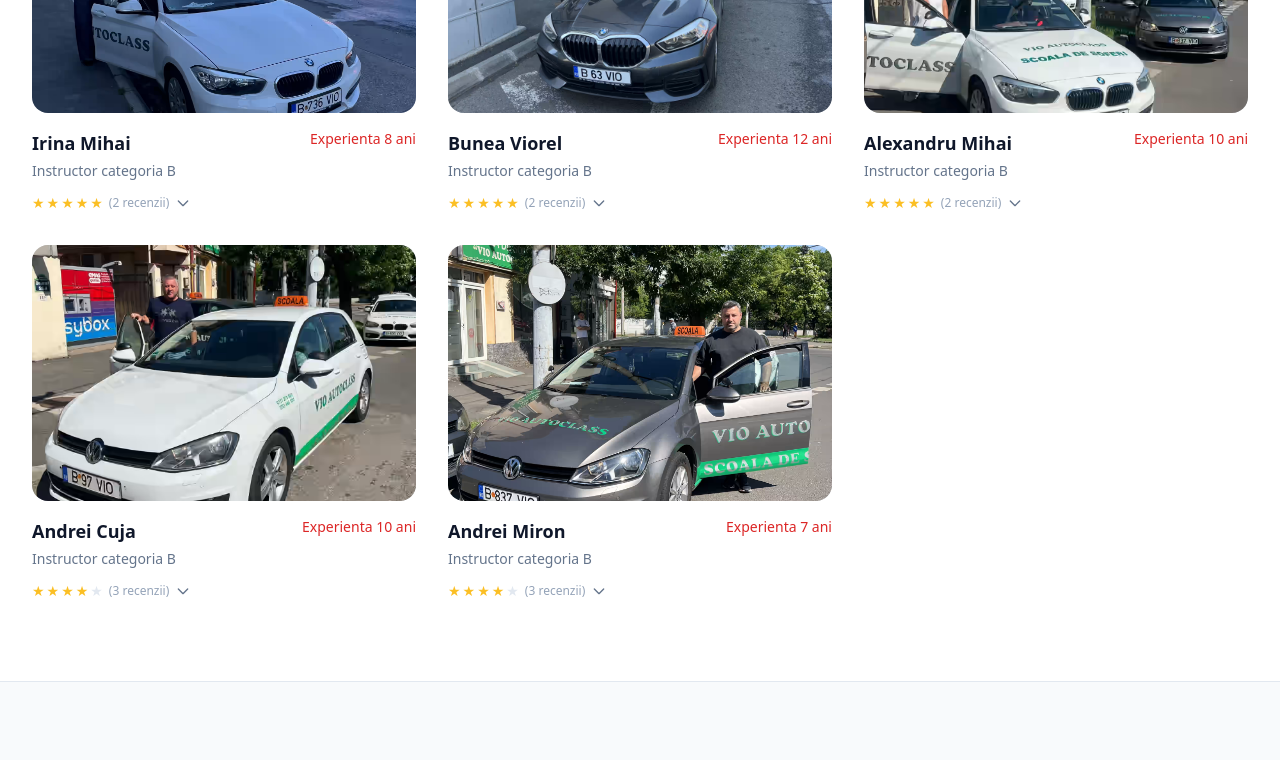
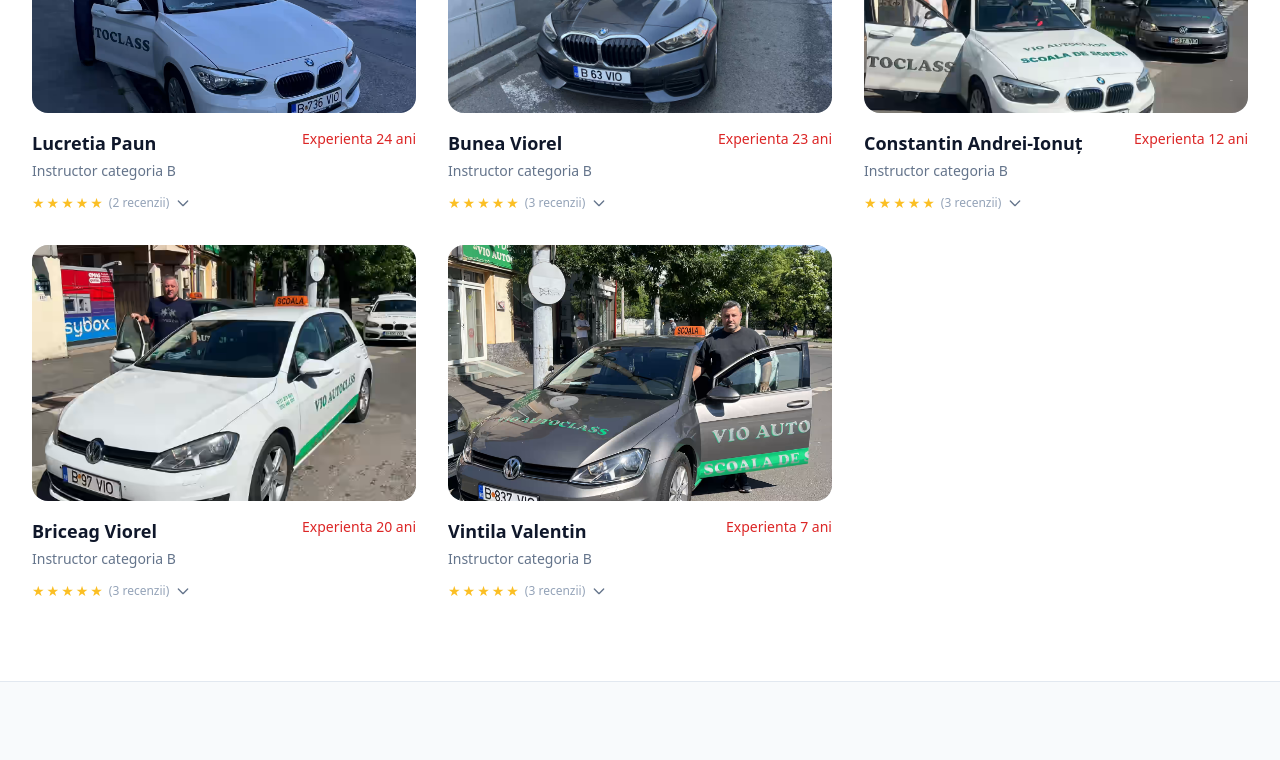
Before and after one commit to florinv88/vioautoclass, a React (Vite) app: page / in a window 1280 px wide. Shown: the part 3800-4560 px from the top of the page. Built offline with nearby package versions, Linux system fonts and the light colour scheme.

Commit message:
add real instructor data

```diff
--- a/constants.ts
+++ b/constants.ts
@@ -211,59 +211,61 @@ export const GALLERY_ITEMS: GalleryItem[] = [
 export const INSTRUCTORS: Instructor[] = [
   {
     id: '1',
-    name: 'Irina Mihai',
+    name: 'Lucretia Paun',
     role: 'Instructor categoria B',
-    experience: '8 ani',
+    experience: '24 ani',
     image: '/bmw_alb_sofer_result.avif',
     reviews: [
-      { id: '1r1', username: '@ionescu_maria', rating: 5, text: 'Explicații clare, răbdare infinită. Recomandat!' },
-      { id: '1r2', username: 'Dan Popescu', rating: 4, text: 'Foarte profesionist, cursul m-a ajutat enorm.' },
+      { id: '1r1', username: 'Eva Iordache', rating: 5, text: 'Împreună cu doamna Lucreția am reușit să iau traseul cu 0 punte de penalizare! Pe această cale aș vrea să îi mulțumesc pentru toată răbdarea, blândețea și îndrumarea❤️!Recomand cu sufletul deschis această școală de șoferi, fiecare persoana prezintă seriozitate și multă implicare! Mai ales o recomand pe doamna Lucreția, o foarte bună instructoare!  Va mulțumesc 🙏🏼!' },
+      { id: '1r2', username: 'Alexandra Simion', rating: 5, text: 'O școală de șoferi cu un personal cald si primitor. Toată lumea este foarte înțelegătoare. Doamna Lucreția este un instructor calm, răbdător și crează o atmosferă relaxată. Explică totul clar și de câte ori este nevoie!Recomand cu încredere!' }
     ],
   },
   {
     id: '2',
     name: 'Bunea Viorel',
     role: 'Instructor categoria B',
-    experience: '12 ani',
+    experience: '23 ani',
     image: '/bmw_negru_sofer_result.avif',
     reviews: [
-      { id: '2r1', username: 'Visan Florin', rating: 5, text: 'Explicații clare, răbdare infinită. Recomandat!' },
-      { id: '2r2', username: 'Dan Popescu', rating: 5, text: 'Foarte profesionist!' },
+      { id: '2r1', username: 'Tita-Siteavu Miruna-Praxiteea', rating: 5, text: 'Recomand tuturor aceasta scoala de soferi, in special pe domnul Viorel Bunea, care este foarte calm si are multa rabdare cu cursantii, dar in acelasi timp exigent si cu multa atentie la detalii! Am luat traseul din prima incercare datorita dumnealui si pot spune ca pregateste extrem de bine cursantii pentru a fi niste soferi foarte buni!' },
+            { id: '2r2', username: 'Alia Husein', rating: 5, text: 'Ii sunt recunoscătoare  domnului Viorel Bunea pentru tot ce m-a învățat și pentru răbdarea pe care a avut-o cu mine ! Am luat permisul din prima mulțumită dansului ! Recomand cu încredere si succes tuturor ! 🙏🏼 '},
+      { id: '2r3', username: 'Alexandra Sultana', rating: 5, text: 'După o experiență neplăcută cu un alt instructor de la o altă școală de șoferi, am avut norocul să-l întâlnesc pe domnul Viorel Bunea în luna ianuarie. Pentru mine, care sunt perfecționistă și pun mare preț pe respectarea programului, Viorel a fost instructorul perfect. A fost întotdeauna punctual, mi-a vorbit întotdeauna foarte frumos, ceea ce m-a ajutat să mă simt încrezătoare alături de el. Este un om glumeț, dar în același timp foarte exigent, iar acest echilibru m-a ajutat să progresez rapid și eficient. Datorită metodei sale de predare și a atenției acordate nevoilor mele individuale, am reușit să obțin permisul de conducere din prima încercare. Viorel m-a sprijinit întotdeauna cu programul și a avut răbdare să facem toate tipurile de manevre, de la parcări de diverse tipuri până la mersul înapoi și întoarceri în trei mișcări. În timpul ședințelor de conducere, Viorel merge mereu pe traseu, explicând fiecare loc, fiecare semn și fiecare situație în detaliu. Este un om deosebit și m-am simțit minunat alături de el! Recomand cu căldură serviciile lui Viorel Bunea tuturor celor care își doresc să învețe să conducă într-un mod profesional și plăcut.' }
     ],
   },
   {
     id: '3',
-    name: 'Alexandru Mihai',
+    name: 'Constantin Andrei-Ionuț',
     role: 'Instructor categoria B',
-    experience: '10 ani',
+    experience: '12 ani',
     image: '/bmw2_instructor.avif',
     reviews: [
-      { id: '3r1', username: '@ionescu_maria', rating: 5, text: 'Explicații clare, răbdare infinită. Recomandat!' },
-      { id: '3r2', username: 'Dan Popescu', rating: 5, text: 'Foarte profesionist, cursul m-a ajutat enorm.' },
+      { id: '3r1', username: 'Ruxandra Lupului', rating: 5, text: 'Recomand instructorul Ionut, seriozitate, punctualitea si mai ales tactica. Fata mea a luat traseul fara alte ore suplimentare.' },
+      { id: '3r2', username: 'Andreea Aniculi', rating: 5, text: 'Multumiri instructorului auto, Ionut, pentru rabdare si increderea acordata in tot procesul de dobândire a acestei noi abilități, care era o necunoscuta totala pentru mine. Multumiri doamnei secretare Nica pentru sprijinul constant oferit si doamnei Luci pentru motivare.' },
+      { id: '3r3', username: 'Sofia Isac', rating: 5, text: 'Ionut este un instructor extrem de bun, daca ii asculti sfaturile este imposibil sa nu iei permisul!! Te ghideaza pas cu pas si este intelegator, iti explica de cate ori este nevoie. Recomand 100%' },
     ],
   },
   {
     id: '4',
-    name: 'Andrei Cuja',
+    name: 'Briceag Viorel',
     role: 'Instructor categoria B',
-    experience: '10 ani',
+    experience: '20 ani',
     image: '/ww7_alb_instructor.avif',
     reviews: [
-      { id: '4r1', username: '@ionescu_maria', rating: 5, text: 'Explicații clare, răbdare infinită. Recomandat!' },
-      { id: '4r2', username: 'Dan Popescu', rating: 4, text: 'Foarte profesionist, cursul m-a ajutat enorm.' },
-       { id: '4r3', username: 'Dan Marin', rating: 4, text: 'Foarte profesionist, cursul m-a ajutat enorm.' },
+      { id: '4r1', username: 'Amalia Morariu', rating: 5, text: 'Recomand cu toată încrederea această școală, în special pe domnul instructor Viorel Briceag. Datorită dumnealui am reusit sa iau traseul din prima!La fiecare ședință am lucrat pe traseele de examen, primind explicații clare și sfaturi utile. Am repetat fiecare manevra la care aveam emotii ori de cate ori a fost nevoie si primeam explicatii clare si complete la orice intrebare. Am apreciat atmosfera relaxanta si increzatoare, care m-au ajutat să scap de emoții. Pe lângă vibe-ul bun, este un profesionist desăvârșit: punctual, serios și dedicat.Recomand cu încredere tuturor celor care vizează succesul din prima și o bază solidă de siguranță pentru momentul când vor fi singuri la volan.🚙' },
+      { id: '4r2', username: 'Dalia Arapalea', rating: 5, text: 'Recomand cu cea mai mare încredere această școală de șoferi, cât și pe cel mai bun instructor, d-nul Viorel Briceag, un om de nota 1000 din toate punctele de vedere! Mi a dat multă încredere, curaj , dispoziție bună de fiecare dată și m a ajutat să devin șoferiță.Vă mulțumeeeesc mult!' },
+      { id: '4r3', username: 'Mihaela Cristea', rating: 5, text: 'O școală de șoferi extraordinară, cu instructori profesioniști. Am avut ocazia de a lucra împreună cu domnul instructor Viorel Briceag, un om deosebit, calm și răbdător cu elevii. A fost ca un părinte pentru mine. Procesul de învățare a fost unul foarte plăcut, niciodată nu am simțit presiune din partea domnului instructor în raport cu greșelile pe care le făceam. Am primit susținere necondiționată pentru a mă întări și a obține permisul. Înscrierea la această școală de șoferi mi-a oferit o experiență foarte plăcută, o recomand din tot sufletul tuturor celor care își doresc să obțină permisul de conducere.' },
     ],
   },
   {
     id: '5',
-    name: 'Andrei Miron',
+    name: 'Vintila Valentin',
     role: 'Instructor categoria B',
     experience: '7 ani',
     image: '/ww_gri_sofer_result.avif',
     reviews: [
-      { id: '5r1', username: '@ionescu_maria', rating: 5, text: 'Explicații clare, răbdare infinită. Recomandat!' },
-      { id: '5r2', username: 'Dan Popescu', rating: 4, text: 'Foarte profesionist, cursul m-a ajutat enorm.' },
-       { id: '5r3', username: 'Dan Marin', rating: 4, text: 'Foarte profesionist, cursul m-a ajutat enorm.' },
+      { id: '5r1', username: 'Andrei Radanta', rating: 5, text: 'Pentru mine experienta cu scoala de soferi Vio Auto Class a fost una foarte buna, dupa o experienta neplacuta cu alta scoala. Intr-o singura luna sub indrumarea domnului instructor Valentin Vintila am reusit sa promovez examenul practic la prima incercare. De asemenea, multumiri intregului colectiv Vio Auto Class.' },
+      { id: '5r2', username: 'Danut Manda', rating: 5, text: 'Fiica mea a luat permisul de conducere din prima încercare. Mulțumesc dn-lui instructor Valentin. Totul a mers bine, recomand cu căldură.' },
+      { id: '5r3', username: 'Teodora Popescu', rating: 5, text: 'Recomand călduros școala de șoferi Vioautoclass pentru calitatea serviciilor oferite. Doresc să îi mulțumesc în mod special dlui. Valentin Vintilă pentru profesionalismul și răbdarea de care a dat dovadă pe parcursul lecțiilor de condus. Explicațiile clare și abordarea calmă m-au ajutat să învăț rapid, să îmi depășesc temerile și să promovez examenul din prima încercare.' }
     ],
   },
 
```
Lines whose indentation alone changed are shown as unchanged.
